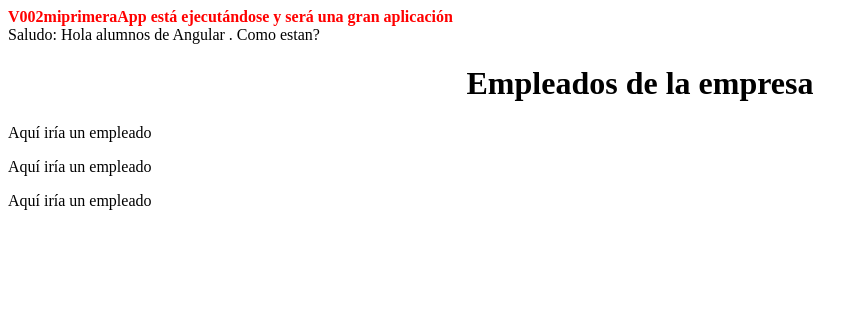
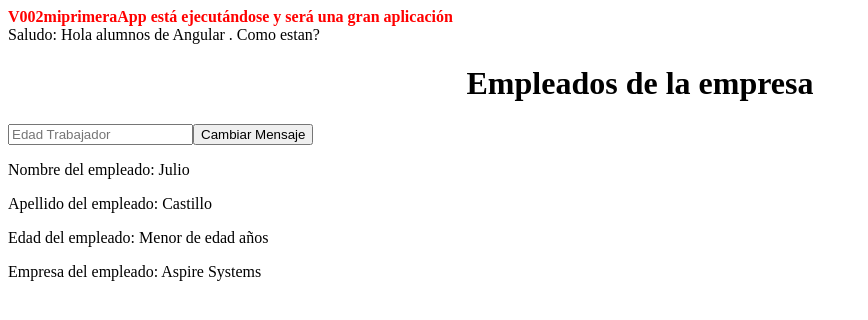
Before and after one commit to julio-ux/CursoAngular, an Angular app: page / in a window 1280 px wide. Shown: the top 320 px of the page, without its empty margins (0-868 px from the left). Built offline with nearby package versions, Linux system fonts and the light colour scheme.

Commit message:
V007_CursoAngular_Interpolacion

```diff
--- a/src/app/app.component.html
+++ b/src/app/app.component.html
@@ -4,6 +4,6 @@
 <br/>
 <app-empleados></app-empleados>
 
+<!-- <app-empleado></app-empleado>
 <app-empleado></app-empleado>
-<app-empleado></app-empleado>
-<app-empleado></app-empleado>
+<app-empleado></app-empleado> -->
--- a/src/app/empleado/empleado.component.html
+++ b/src/app/empleado/empleado.component.html
@@ -1 +1,10 @@
-<p>Aquí iría un empleado</p>
+<!-- <p>Aquí iría un empleado</p>
+<p>La suma de 1 + 1 es: {{ 1 + 1 }}</p> -->
+
+<input #edadTrabajador placeholder="Edad Trabajador" />
+<button (click)="callPhone(edadTrabajador.value)">Cambiar Mensaje</button>
+
+<p>Nombre del empleado: {{ nombre }}</p>
+<p>Apellido del empleado: {{ apellido }}</p>
+<p>Edad del empleado: {{ edad < 18 ? "Menor de edad" : "Mayor de edad" }} años</p>
+<p>Empresa del empleado: {{ empresa }}</p>
--- a/src/app/empleado/empleado.component.ts
+++ b/src/app/empleado/empleado.component.ts
@@ -9,8 +9,18 @@
 })
 export class EmpleadoComponent implements OnInit {
 
+  nombre = "Julio";
+  apellido = "Castillo";
+  edad = 5;
+  // private edad = 29;
+  empresa = "Aspire Systems";
+  // getEdad(): number{
+  //   return this.edad;
+  // }
+  callPhone(edad: string): void{
+      this.edad = parseInt(edad);
+  }
   constructor() { }
-
   ngOnInit(): void {
   }
 
--- a/src/app/empleados/empleados.component.html
+++ b/src/app/empleados/empleados.component.html
@@ -1,4 +1,5 @@
 <h1 style="text-align: center;"> Empleados de la empresa</h1>
+<app-empleado></app-empleado>
 <!--<app-empleado></app-empleado>
 <app-empleado></app-empleado>
 <app-empleado></app-empleado>-->
```
